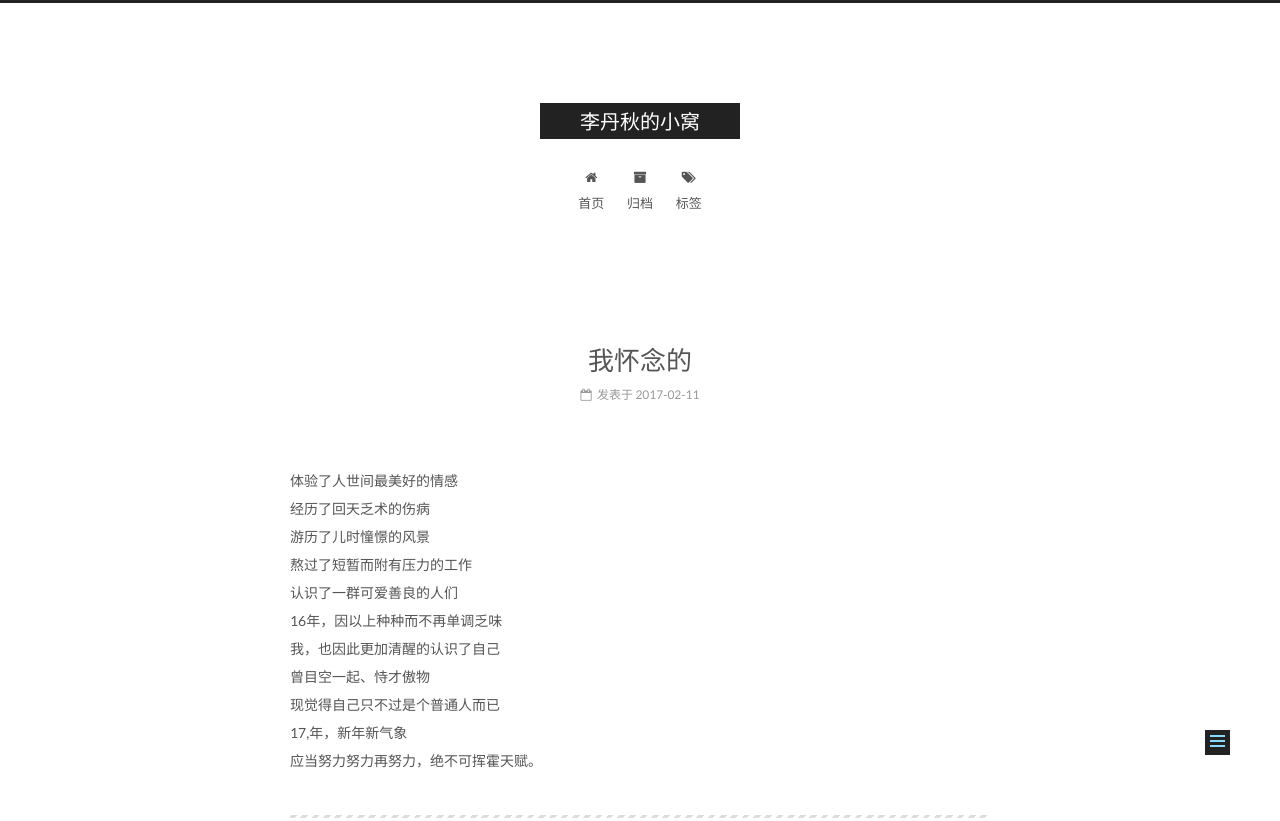
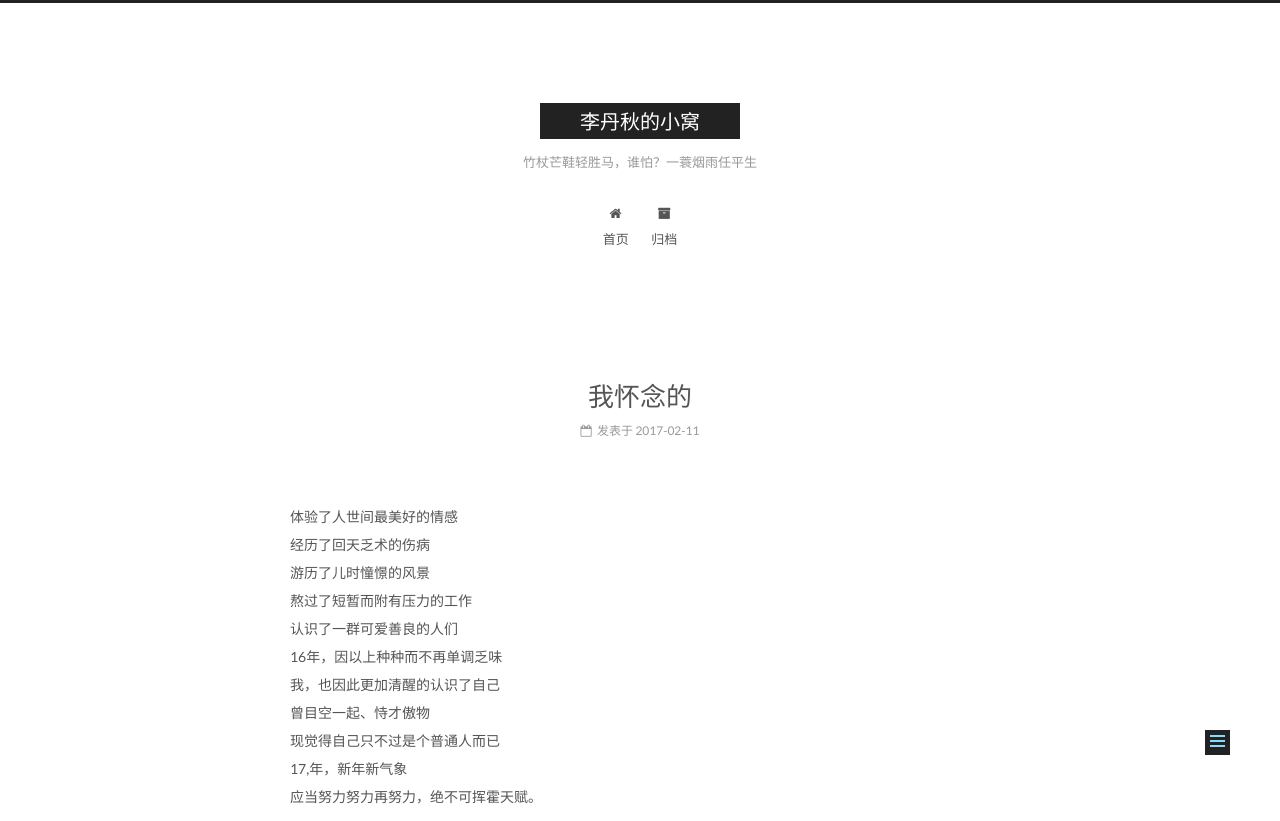
Before and after one commit to XFSZ/dreamerldq.github.io, a plain HTML site: page 2017/02/11/artical/index.html in a window 1280 px wide. Shown: the top 821 px of the page. Drawn offline with Linux system fonts and the light colour scheme.

Commit message:
Site updated: 2017-02-17 14:27:01

```diff
--- a/2017/02/11/artical/index.html
+++ b/2017/02/11/artical/index.html
@@ -68,7 +68,7 @@
 <link href="/css/main.css?v=5.1.0" rel="stylesheet" type="text/css" />
 
 
-  <meta name="keywords" content="Hexo, NexT" />
+  <meta name="keywords" content="Just do it" />
 
 
 
@@ -165,7 +165,7 @@
     </a>
   </div>
 
-      <p class="site-subtitle"></p>
+      <p class="site-subtitle">竹杖芒鞋轻胜马，谁怕？一蓑烟雨任平生</p>
 
 </div>
 
@@ -200,16 +200,6 @@
               <i class="menu-item-icon fa fa-fw fa-archive"></i> <br />
 
             归档
-          </a>
-        </li>
-
-
-        <li class="menu-item menu-item-tags">
-          <a href="/tags" rel="section">
-
-              <i class="menu-item-icon fa fa-fw fa-tags"></i> <br />
-
-            标签
           </a>
         </li>
 
--- a/css/main.css
+++ b/css/main.css
@@ -1685,7 +1685,7 @@ pre .javascript .function {
   width: 4px;
   height: 4px;
   border-radius: 50%;
-  background: #79369c;
+  background: #ff4224;
 }
 .links-of-blogroll {
   font-size: 13px;
```
Also changed, not shown: archives/2017/02/index.html (+2 -12 lines), archives/2017/index.html (+2 -12 lines), archives/index.html (+2 -12 lines), index.html (+2 -12 lines).
